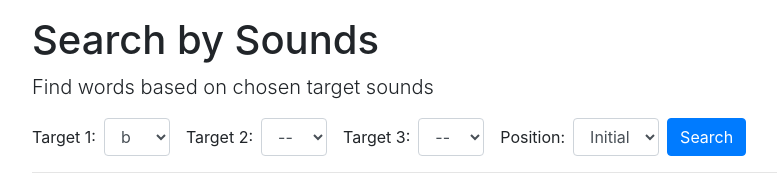
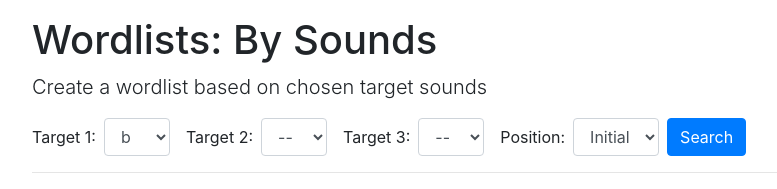
Before and after one commit to iansjk/articgrid, a Flask app: template templates/sounds.html in a window 1280 px wide. Shown: the part 56-245 px from the top of the page, without its empty margins (53-830 px from the left). Run offline with Flask 2, Linux system fonts and the light colour scheme; the template is opened without the code that fills it: most values are stand-ins (such as "Sample title", 1, 10 or a date in 2020); parts of the project's set-up code (start-up, migrations or seed data) failed here and were passed over; some libraries are stand-ins or nearby versions.

Commit message:
Refactor all wordlist pages into a dropdown

```diff
--- a/app.py
+++ b/app.py
@@ -20,8 +20,11 @@ def inject_constants():
         "navigation": (
             ("Home", "/"),
             ("Pictograms", url_for("pictograms")),
-            ("Search by Sounds", url_for("sounds")),
-            ("Minimal Pairs", url_for("minimal_pairs")),
+            ("Wordlists", (
+                ("By Syllable Count", url_for("syllables")),
+                ("By Sounds", url_for("sounds")),
+                ("Minimal Pairs", url_for("minimal_pairs")),
+            )),
             ("Grid Builder", url_for("grid_builder")),
             ("About", url_for("about")),
         ),
@@ -75,12 +78,12 @@ def minimal_pair_search():
     })
 
 
-@app.route("/sounds/")
+@app.route("/wordlists/sounds/")
 def sounds():
     return render_template("sounds.html")
 
 
-@app.route("/sounds/search", methods=["GET"])
+@app.route("/wordlists/sounds/search", methods=["GET"])
 def sound_search():
     targets = request.args["targets"].split()
     position = request.args["position"]
@@ -88,6 +91,11 @@ def sound_search():
     return json.jsonify({
         "data": [[word] for word in find_sound_sequence(position, *targets)]
     })
+
+
+@app.route("/wordlists/syllables")
+def syllables():
+    return render_template("syllables.html")
 
 
 @app.route("/grid-builder")
--- a/templates/base.html
+++ b/templates/base.html
@@ -4,7 +4,8 @@
   {% block head %}
     <meta charset="utf-8">
     <meta name="viewport" content="width=device-width, initial-scale=1, shrink-to-fit=no">
-    <title>{{ project_name }}{% if active_page %} | {{ active_page }}{% endif %}</title>
+    <title>{{ project_name }}{% if active_page %} | {{ active_page }}{% endif %}{% if subpage %} :
+      {{ subpage }}{% endif %}</title>
     <link rel="shortcut icon" href="{{ url_for('static', filename='favicon.ico') }}">
     <link rel="stylesheet" href="{{ url_for('static', filename='vendor/bootstrap.min.css') }}">
     <link rel="stylesheet" href="https://cdn.datatables.net/1.10.15/css/dataTables.bootstrap4.min.css">
@@ -27,9 +28,21 @@
       <div class="collapse navbar-collapse" id="navbar-links">
         <ul class="navbar-nav mr-auto">
           {% for page, url in navigation %}
-            <li class="nav-item {% if active_page == page %}active{% endif %}">
-              <a class="nav-link" href="{{ url }}">{{ page }}</a>
-            </li>
+            {% if url is not string %}{# if it's a tuple, use a dropdown #}
+              <li class="nav-item dropdown{% if active_page == page %} active{% endif %}">
+                <a class="nav-link dropdown-toggle" href="#" id="{{ page|lower }}-dropdown" data-toggle="dropdown"
+                   aria-haspopup="true" aria-expanded="false">{{ page }}</a>
+                <div class="dropdown-menu" aria-labelledby="{{ page|lower }}">
+                  {% for subpage, suburl in url %}
+                    <a class="dropdown-item" href="{{ suburl }}">{{ subpage }}</a>
+                  {% endfor %}
+                </div>
+              </li>
+            {% else %}
+              <li class="nav-item{% if active_page == page %} active{% endif %}">
+                <a class="nav-link" href="{{ url }}">{{ page }}</a>
+              </li>
+            {% endif %}
           {% endfor %}
         </ul>
       </div>
--- a/templates/minimal-pairs.html
+++ b/templates/minimal-pairs.html
@@ -1,9 +1,10 @@
 {% extends "page.html" %}
+{% set active_page = "Wordlists" %}
+{% set subpage = "Minimal Pairs" %}
 {% from "consonant-select.html" import consonant_select with context %}
-{% set active_page = "Minimal Pairs" %}
 
 {% block content %}
-  <p class="lead">Find minimal pairs based on chosen target sounds</p>
+  <p class="lead">Create a wordlist based on minimal pairs</p>
 
   <form class="form-inline" action="{{ url_for('minimal_pair_search') }}" method="get">
     <label class="form-control-label" for="target1">Target 1:</label>
--- a/templates/page.html
+++ b/templates/page.html
@@ -3,7 +3,7 @@
 
 {% block main %}
   <section class="container">
-    <h1 id="page-title">{{ active_page }}</h1>
+    <h1 id="page-title">{{ active_page }}{% if subpage %}: {{ subpage }}{% endif %}</h1>
     {% block content %}{% endblock %}
   </section>
 {% endblock %}
--- a/templates/sounds.html
+++ b/templates/sounds.html
@@ -1,9 +1,10 @@
 {% extends "page.html" %}
-{% set active_page = "Search by Sounds" %}
+{% set active_page = "Wordlists" %}
+{% set subpage = "By Sounds" %}
 {% from "consonant-select.html" import consonant_select with context %}
 
 {% block content %}
-<p class="lead">Find words based on chosen target sounds</p>
+<p class="lead">Create a wordlist based on chosen target sounds</p>
 
   <form class="form-inline" action="{{ url_for('sound_search') }}" method="get">
     <label class="form-control-label" for="target1">Target 1:</label>
```
Also changed, not shown: templates/syllables.html (added, +7 -0 lines).
